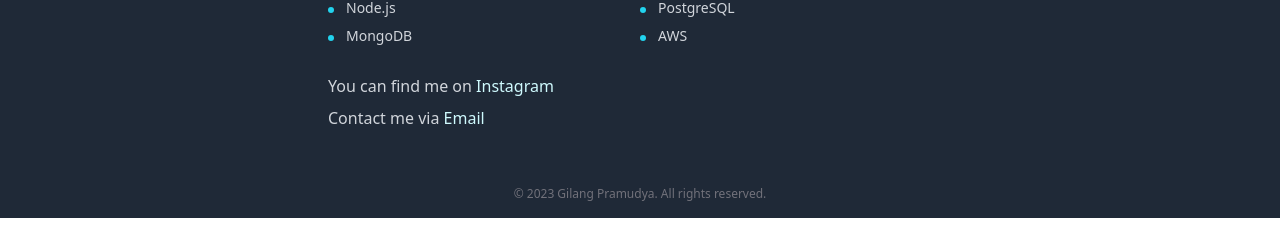
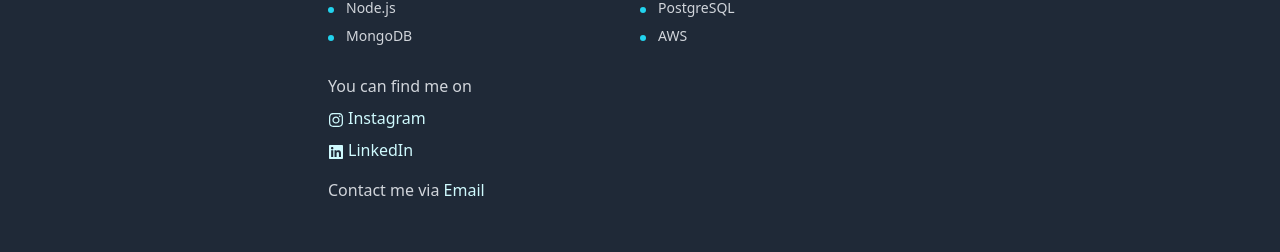
Before and after one commit to Aloysiusgilang/Portfolio, a Next.js app: page / in a window 1280 px wide. Shown: the part 582-834 px from the top of the page. Before the commit the page ends 800 px from the top, so only its background shows below. Built offline with nearby package versions, Linux system fonts and the light colour scheme; a web font is replaced by a local one.

Commit message:
add linkedin

```diff
--- a/pages/index.js
+++ b/pages/index.js
@@ -6,7 +6,7 @@ import Footer from "@/components/footer";
 import Canvas from "@/components/canvas";
 import TechList from "@/components/techlist";
 import Highlight from "@/components/highlight";
-import { FaGithub, FaInstagram } from "react-icons/fa";
+import { FaGithub, FaInstagram, FaLinkedin } from "react-icons/fa";
 import { AnimatePresence, motion } from "framer-motion";
 
 export default function Home() {
@@ -70,18 +70,28 @@ export default function Home() {
               </div>
 
               <div className=" py-2 px-2 mt-2 mx-4 text-gray-300">
-                <p className=" mb-2">
-                  {" "}
-                  You can find me on{" "}
+                <p className="">You can find me on </p>
+                <p className="mt-2 flex">
                   <a
                     href="https://www.instagram.com/aloysius.gilang/"
                     className="text-cyan-100 hover:text-cyan-400"
                   >
+                    <FaInstagram className="inline-block mr-1" />
                     Instagram
                   </a>{" "}
                 </p>
+                <p className="mt-2 flex">
+                  {" "}
+                  <a
+                    href="https://www.linkedin.com/in/aloysius-gilang-pramudya-653240219"
+                    className="text-cyan-100 hover:text-cyan-400"
+                  >
+                    <FaLinkedin className="inline-block mr-1" />
+                    LinkedIn
+                  </a>
+                </p>
 
-                <p>
+                <p className="mt-4">
                   Contact me via{" "}
                   <a
                     className="text-cyan-100 hover:text-cyan-400"
```
